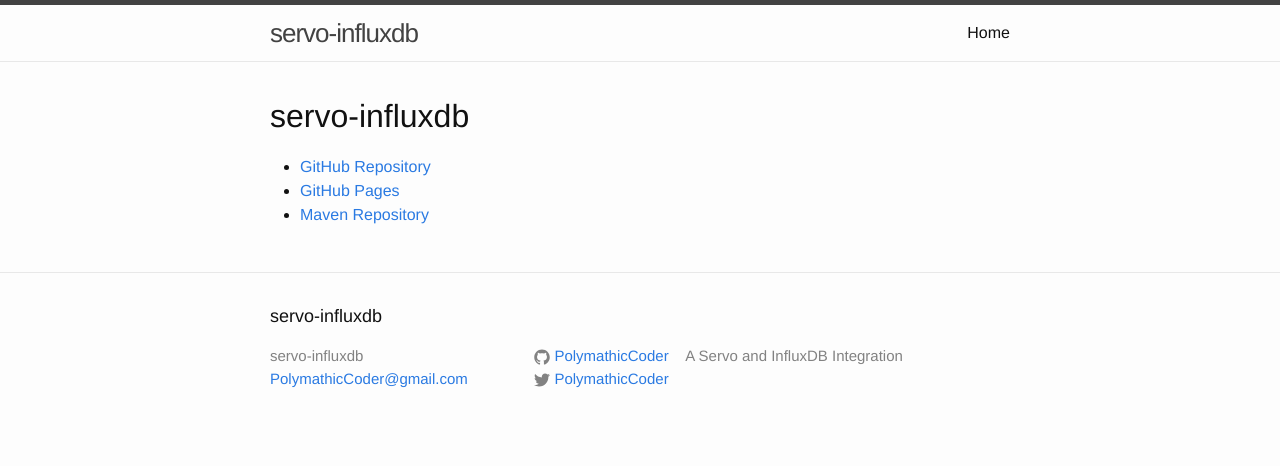
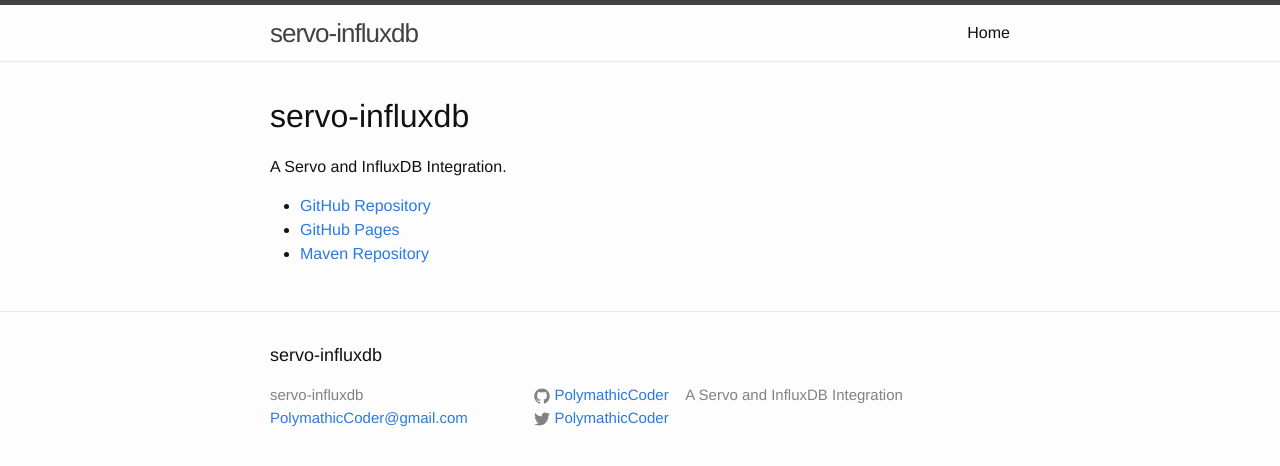
Before and after one commit to PolymathicCoder/servo-influxdb, a Jekyll site: the page built from home.md, in a window 1280 px wide. Shown: the top 466 px of the page. Built offline with Jekyll 4.4.1, drawn with Linux system fonts in a browser that asks for light colours.

Commit message:
Update home.md

```diff
--- a/home.md
+++ b/home.md
@@ -5,8 +5,8 @@ permalink: /
 ---
 # servo-influxdb
 
-{{projectDescription}}
+A Servo and InfluxDB Integration.
 
 * [GitHub Repository](https://github.com/PolymathicCoder/servo-influxdb)
-* [GitHub Pages](https://github.com/pages/PolymathicCoder/servo-influxdb)
+* [GitHub Pages](https://PolymathicCoder.github.io/servo-influxdb)
 * [Maven Repository](https://raw.github.com/PolymathicCoder/servo-influxdbt/mvn-repo/)
```
